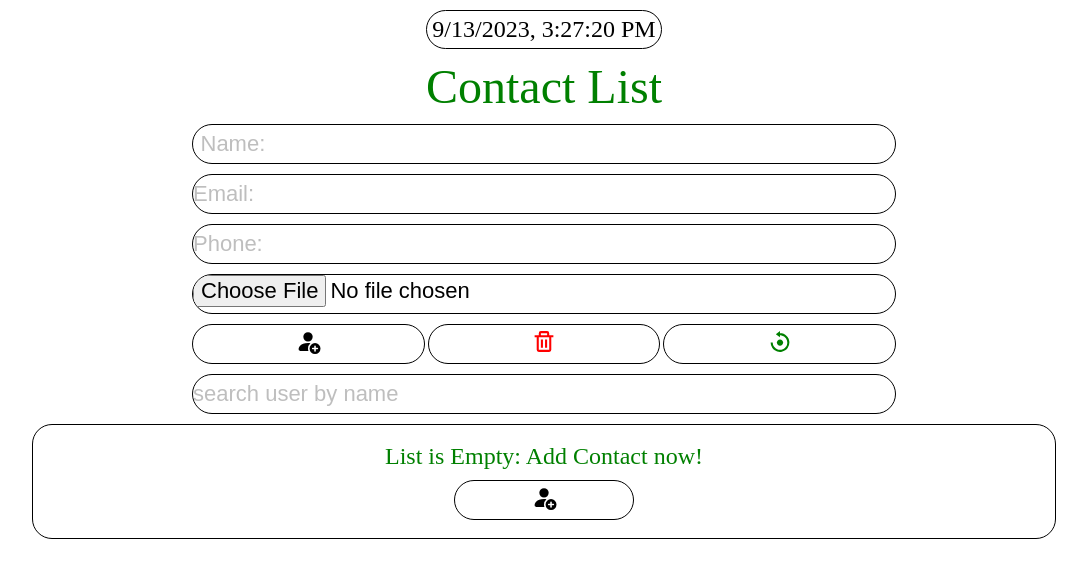
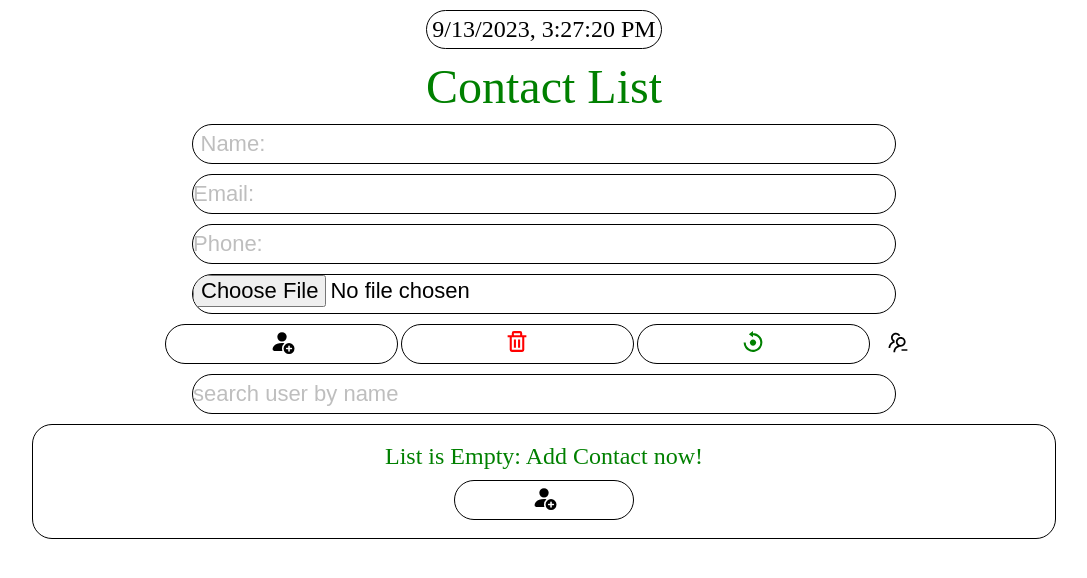
Before and after one commit to VahagMardyan/contact, a React (Create React App) app: page / in a window 1280 px wide. Shown: the top 578 px of the page, without its empty margins (96-1183 px from the left). Built offline with nearby package versions, Linux system fonts and the light colour scheme.

Commit message:
added delete selected users option

```diff
--- a/src/Components/Display/Display.js
+++ b/src/Components/Display/Display.js
@@ -2,7 +2,7 @@ import { useRef, useState, Fragment, useEffect } from 'react';
 import { BiTrash, BiReset, BiEditAlt } from 'react-icons/bi';
 import { BsPersonFillAdd } from 'react-icons/bs';
 import { HiOutlineUserRemove } from 'react-icons/hi';
-import { AiOutlineUser, AiOutlinePhone } from 'react-icons/ai';
+import { AiOutlineUser, AiOutlinePhone, AiOutlineUsergroupDelete } from 'react-icons/ai';
 import { MdEmail } from 'react-icons/md';
 import { CgRemove } from 'react-icons/cg';
 import classes from '../../Ui/Global.module.css';
@@ -15,6 +15,7 @@ const Display = () => {
     const [searchUserName, setSearchUserName] = useState('');
     const [uploadedImage, setUploadedImage] = useState(null);
     const [, setImageFile] = useState(null);
+    const [selectedUser,setSelectedUser] = useState([]);
 
     const addUserName = useRef();
     const userEmail = useRef();
@@ -168,6 +169,25 @@ const Display = () => {
         }
     }
 
+     const handleSelectUser = (userId) => {
+        setSelectedUser((selected_user) => {
+          if (selected_user.includes(userId)) {
+            return selected_user.filter((id) => id !== userId);
+          } else {
+            return [...selected_user, userId];
+          }
+        });
+      };
+
+    const deleteSelectedUsers = () => {
+        const confirmRemoving = window.confirm(`delete selected users? This action is not recoverable.`);
+        if(confirmRemoving) {
+            const filteredUsers = users.filter(user=>!selectedUser.includes(user.id));
+            setUsers(filteredUsers);
+            localStorage.setItem('users',JSON.stringify(filteredUsers));
+        }
+    }
+
     return (
         <Fragment>
 
@@ -188,6 +208,9 @@ const Display = () => {
                     </button>
                     <button onClick={() => window.location.reload()} className={classes['reset-btn']} title='Reset Page'>
                         <BiReset style={{ width: '50px', height: '25px', }} />
+                    </button>
+                    <button onClick={deleteSelectedUsers} className={classes['remove-selected-users-btn']} title='Remove selected user'>
+                        <AiOutlineUsergroupDelete style={{ width: '50px', height: '25px' }} />
                     </button>
                 </div>
                 <input onChange={searchUserByName} placeholder='search user by name' className='search-user-input' />
@@ -234,6 +257,11 @@ const Display = () => {
                                     </div>
 
                                     <div className={classes['user-btns-div']}>
+                                        <input type='checkbox'
+                                        className={classes['check']}
+                                        checked={selectedUser.includes(user.id)}
+                                        onChange={() => handleSelectUser(user.id)}
+                                        />
                                         <button onClick={() => removeUser(user.id)} className={classes['remove-user-btn']} title='Remove this user' >
                                             <HiOutlineUserRemove style={{ width: '50px', height: '25px' }} />
                                         </button>
@@ -254,11 +282,15 @@ const Display = () => {
                         }
                     </section>
                     : <div className={classes['parent-user-container']}
-                        style={{ display: 'flex', flexDirection: 'column',
-                                 justifyContent: 'center', alignItems: 'center' }}
+                        style={{
+                            display: 'flex', flexDirection: 'column',
+                            justifyContent: 'center', alignItems: 'center'
+                        }}
                     >
-                        <h2 style={{ width: '100%', fontWeight: '300', color: 'green',
-                                     display: 'flex', justifyContent: 'center' }}>
+                        <h2 style={{
+                            width: '100%', fontWeight: '300', color: 'green',
+                            display: 'flex', justifyContent: 'center'
+                        }}>
                             List is Empty: Add Contact now!
                         </h2>
                         <button onClick={addUser}
```
